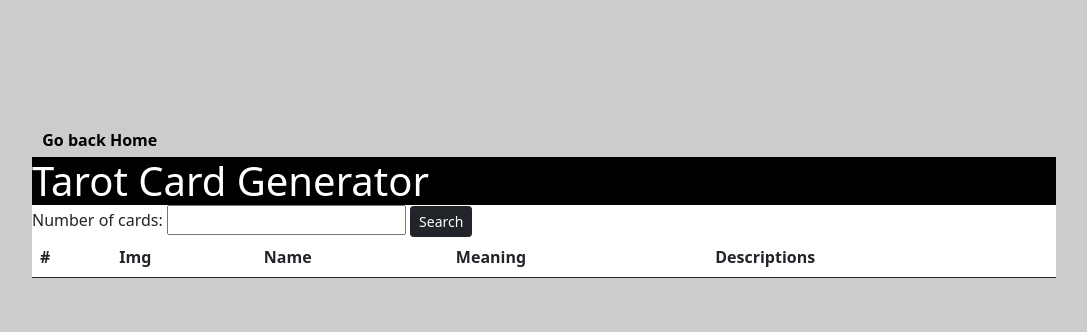
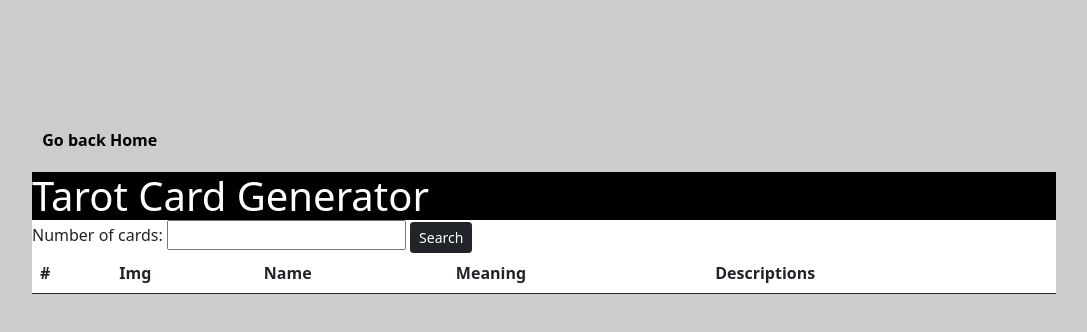
Before and after one commit to Prestonium/Prestonium.github.io, a website: page tarot.html in a window 1280 px wide. Shown: the whole page, without its empty margins (96-1183 px from the left). Drawn offline with nearby package versions, Linux system fonts and the light colour scheme.

```diff
--- a/css/tarot.css
+++ b/css/tarot.css
@@ -42,5 +42,5 @@
     background-color: black;
     color: white;
     margin: 0;
-    margin-top: 5px;
+    margin-top: 2%;
 }
```
